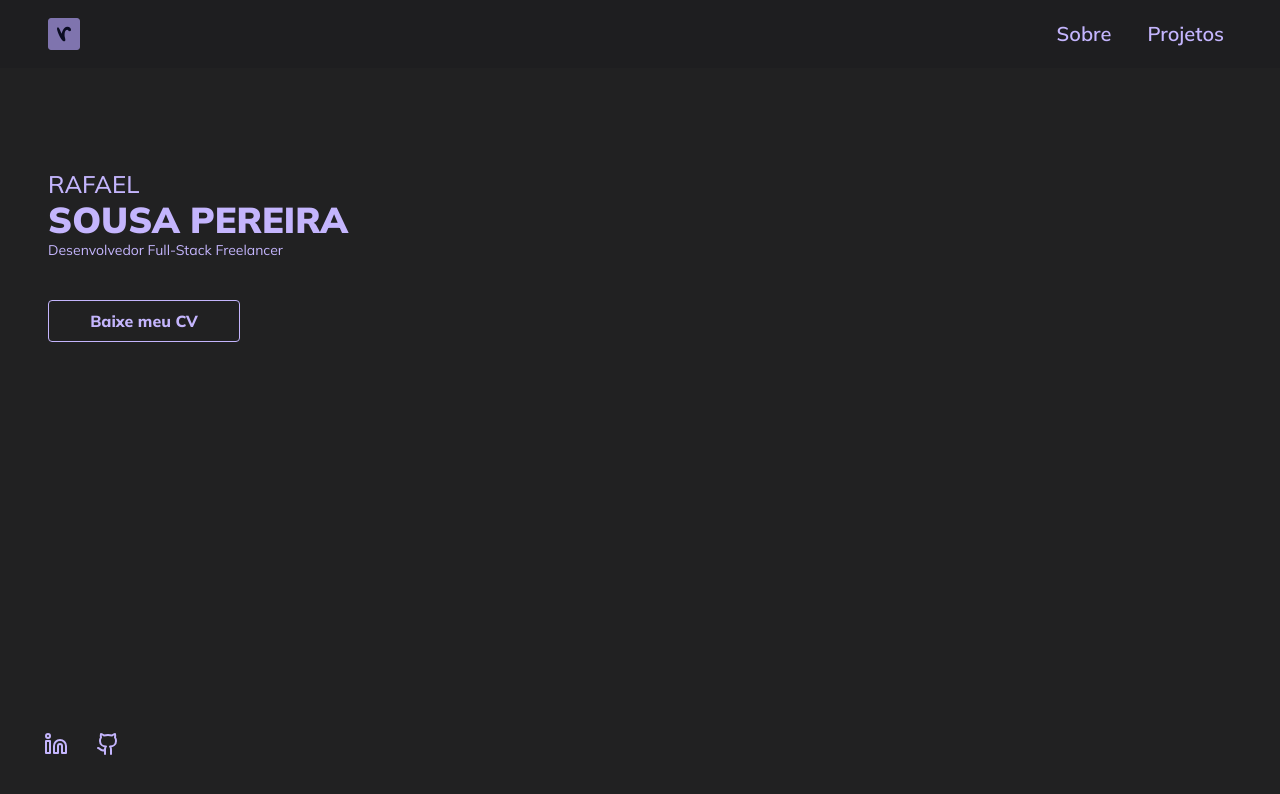
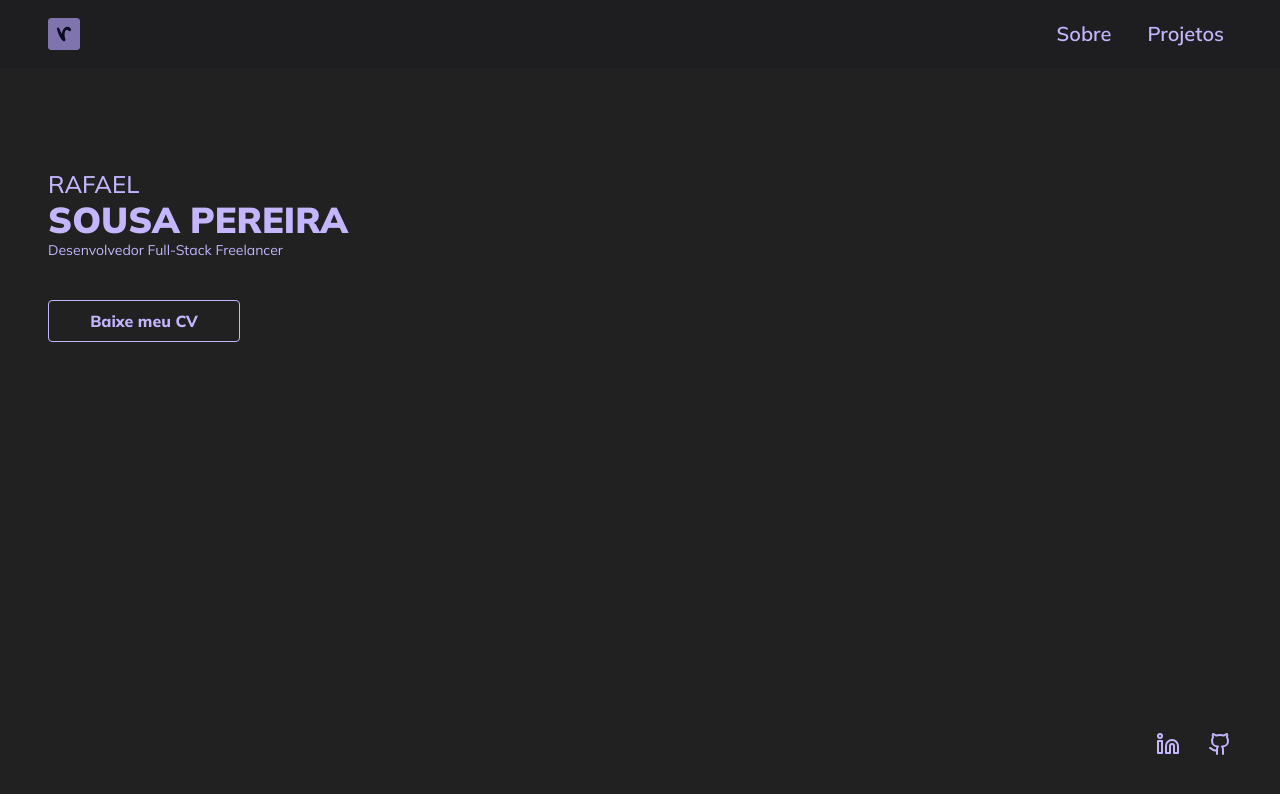
Before and after one commit to rafaelsousapereira/rafael-sousa-web-portfolio, a React (Vite) app: page / in a window 1280 px wide. Shown: the top 794 px of the page. Built offline with nearby package versions, Linux system fonts and the light colour scheme.

Commit message:
refactor: add social media link component

```diff
--- /dev/null
+++ b/src/components/buttons/social-media-links.tsx
@@ -0,0 +1,19 @@
+import { Github, Linkedin } from "lucide-react"
+import { NavLink } from "../nav-link"
+import { ComponentProps } from "react"
+
+interface SocialMediaLinkProps extends ComponentProps<"nav"> {}
+
+export const SocialMediaLink = (props: SocialMediaLinkProps) => {
+  return (
+    <nav {...props}
+      className="flex gap-3">
+      <NavLink href="/linkedin">
+        <Linkedin />
+      </NavLink>
+      <NavLink href="/github">
+        <Github />
+      </NavLink>
+    </nav>
+  )
+}
--- a/src/components/home.tsx
+++ b/src/components/home.tsx
@@ -1,6 +1,5 @@
-import { Github, Linkedin } from "lucide-react"
-import { NavLink } from "./nav-link"
 import { ButtonGroup } from "./buttons/button-group"
+import { SocialMediaLink } from "./buttons/social-media-links"
 
 export const Home = () => {
   return (
@@ -19,15 +18,8 @@ export const Home = () => {
         </nav>
       </div>
 
-      <div className="absolute bottom-0 mx-9 my-9">
-        <nav className="flex gap-3">
-          <NavLink href="/linkedin">
-            <Linkedin />
-          </NavLink>
-          <NavLink href="/github">
-            <Github />
-          </NavLink>
-        </nav>
+      <div className="fixed bottom-0 right-0 mx-10 my-9">
+        <SocialMediaLink />
       </div>
     </>
   )
```
